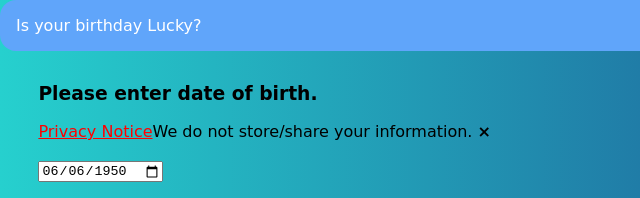
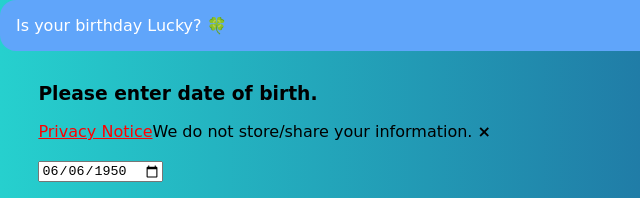
Before and after one commit to Skullninja72/Lucky-birthday-program, a plain HTML site: page index.html in a window 1280 px wide. Shown: the top 198 px of the page, 0-640 px from the left. Drawn offline with Linux system fonts and the light colour scheme; a web font is replaced by a local one.

Commit message:
view-added clover logo to nav.

```diff
--- a/index.html
+++ b/index.html
@@ -10,7 +10,7 @@
 
 <body>
      <nav class="navigation">
-          <div class="">Is your birthday Lucky?</div>
+          <div class="">Is your birthday Lucky? 🍀</div>
      </nav>
      <div class="main-container">
 
```
